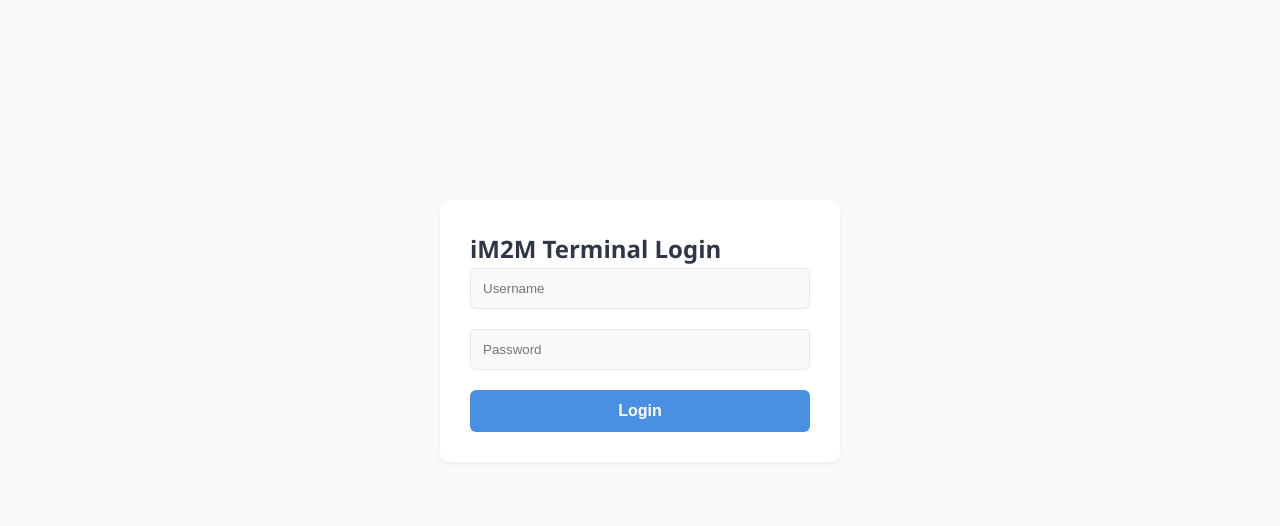
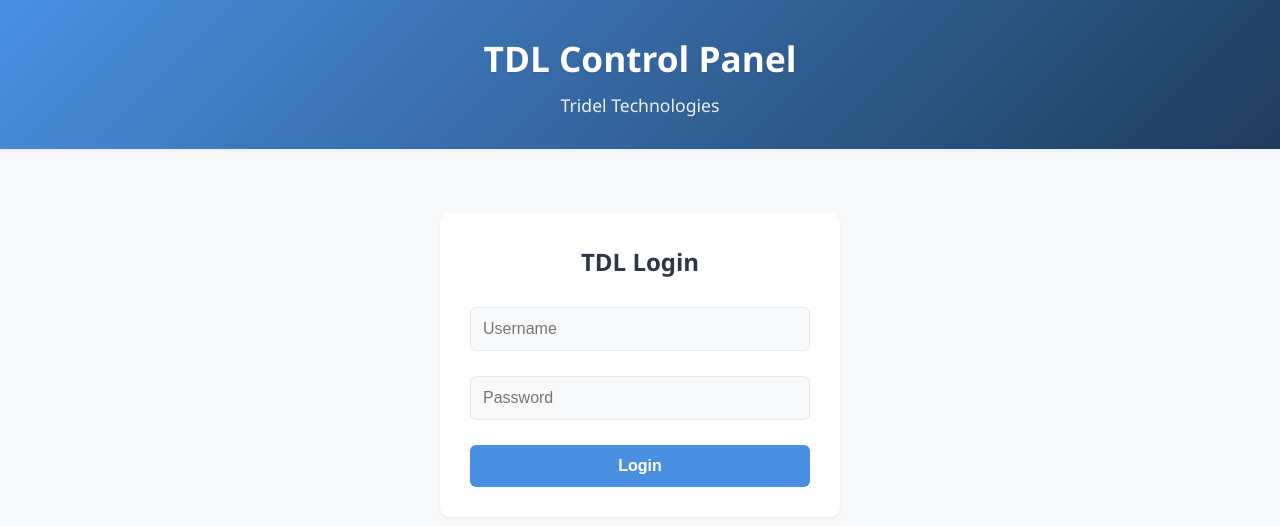
Before and after one commit to kavi11111/data-logger, a plain HTML site: page index.html in a window 1280 px wide. Drawn offline with Linux system fonts and the light colour scheme.

Commit message:
Login page design updated

```diff
--- a/index.html
+++ b/index.html
@@ -164,17 +164,20 @@
 
         .login-container {
             max-width: 400px;
-            margin: 200px auto;
+            margin: 5% auto;
             padding: 30px;
             background: var(--card-bg);
             border-radius: 10px;
             box-shadow: var(--shadow);
         }
+        .login-container h2{
+            text-align: center;
+        }
 
         .login-form {
             display: flex;
             flex-direction: column;
-            gap: 20px;
+            gap: 5px;
         }
 
         .login-form input {
@@ -612,23 +615,29 @@
     </style>
 </head>
 <body>
+    <header>
+        <div class="container">
+            <h1>TDL Control Panel</h1>
+            <p>Tridel Technologies</p>
+        </div>
+    </header>
   <div id="loginPage" class="login-container">
-        <h2>iM2M Terminal Login</h2>
+    <h2>TDL Login</h2><br>
+    <!-- <h5>Login Form</h5><br> -->
     <form class="login-form" id="loginForm">
+      <div class="form-group">
         <input type="text" id="username" placeholder="Username" required>
+      </div>
+      <div class="form-group">
         <input type="password" id="password" placeholder="Password" required>
+      </div>
       <p class="error-message" id="errorMessage">Invalid credentials</p>
       <button type="submit">Login</button>
     </form>
   </div>
 
     <div id="mainPage" style="display: none;">
-        <header>
-            <div class="container">
-                <h1>iM2M Terminal : CSL1601</h1>
-                <p>Tridel Technologies</p>
-            </div>
-        </header>
+
 
         <nav>
             <div class="nav-div">
```
Lines whose indentation alone changed are shown as unchanged.
